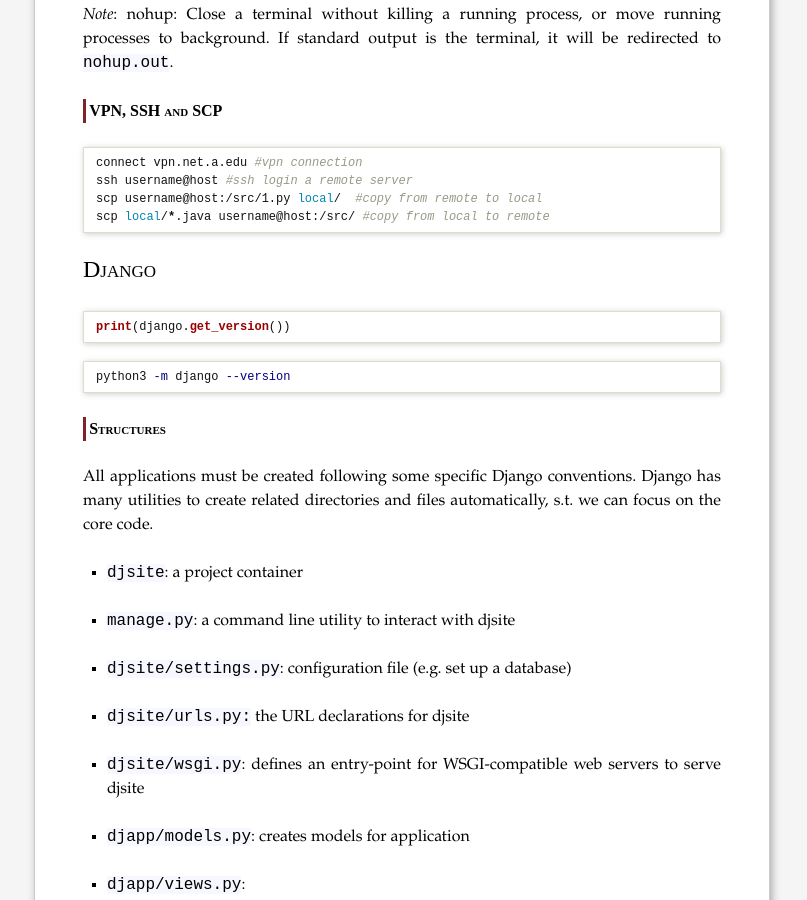
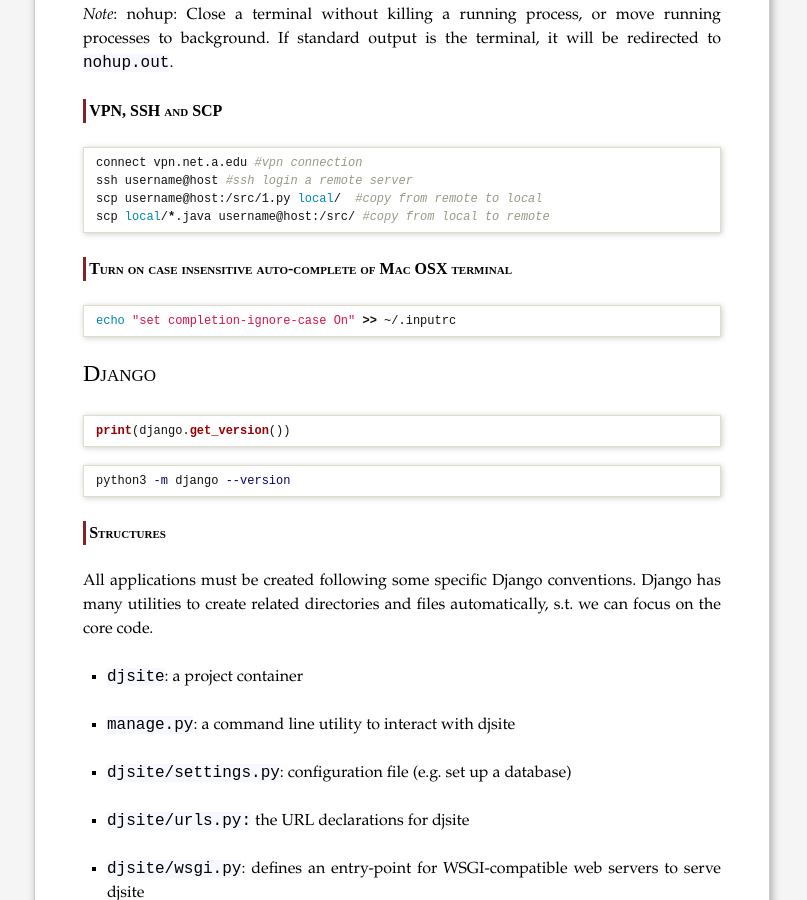
Before and after one commit to horsehour/horsehour.github.io, a Jekyll site: the page built from blog/_posts/2016-05-15-quick-cheat-sheets-develop.md, in a window 1280 px wide and 900 px high, scrolled down 1742 px. Shown: the whole window, without its empty margins (238-1045 px from the left). Built offline with Jekyll 4.4.1, drawn with Linux system fonts in a browser that asks for light colours; comment, search, counter and statistics services are not loaded.

Commit message:
Add one entry about turn on the case insensitive auto-complete on mac osx terminal

````diff
--- a/blog/_posts/2016-05-15-quick-cheat-sheets-develop.md
+++ b/blog/_posts/2016-05-15-quick-cheat-sheets-develop.md
@@ -97,6 +97,11 @@
 ssh username@host #ssh login a remote server
 scp username@host:/src/1.py local/  #copy from remote to local
 scp local/*.java username@host:/src/ #copy from local to remote
+```
+
+## Turn on case insensitive auto-complete of Mac OSX terminal
+```bash
+echo "set completion-ignore-case On" >> ~/.inputrc
 ```
 
 # Django
````
Also changed, not shown: 1 other file.
